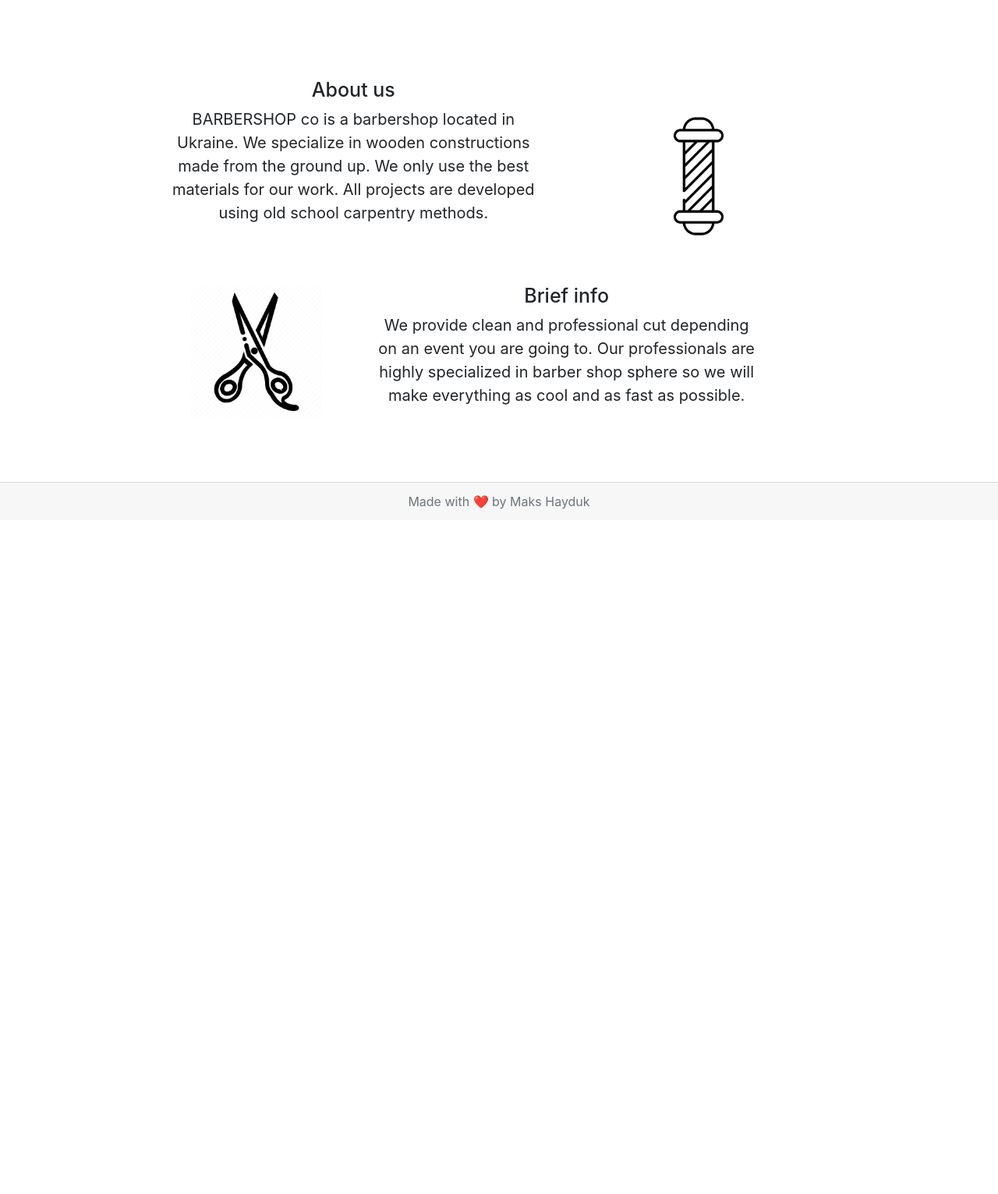
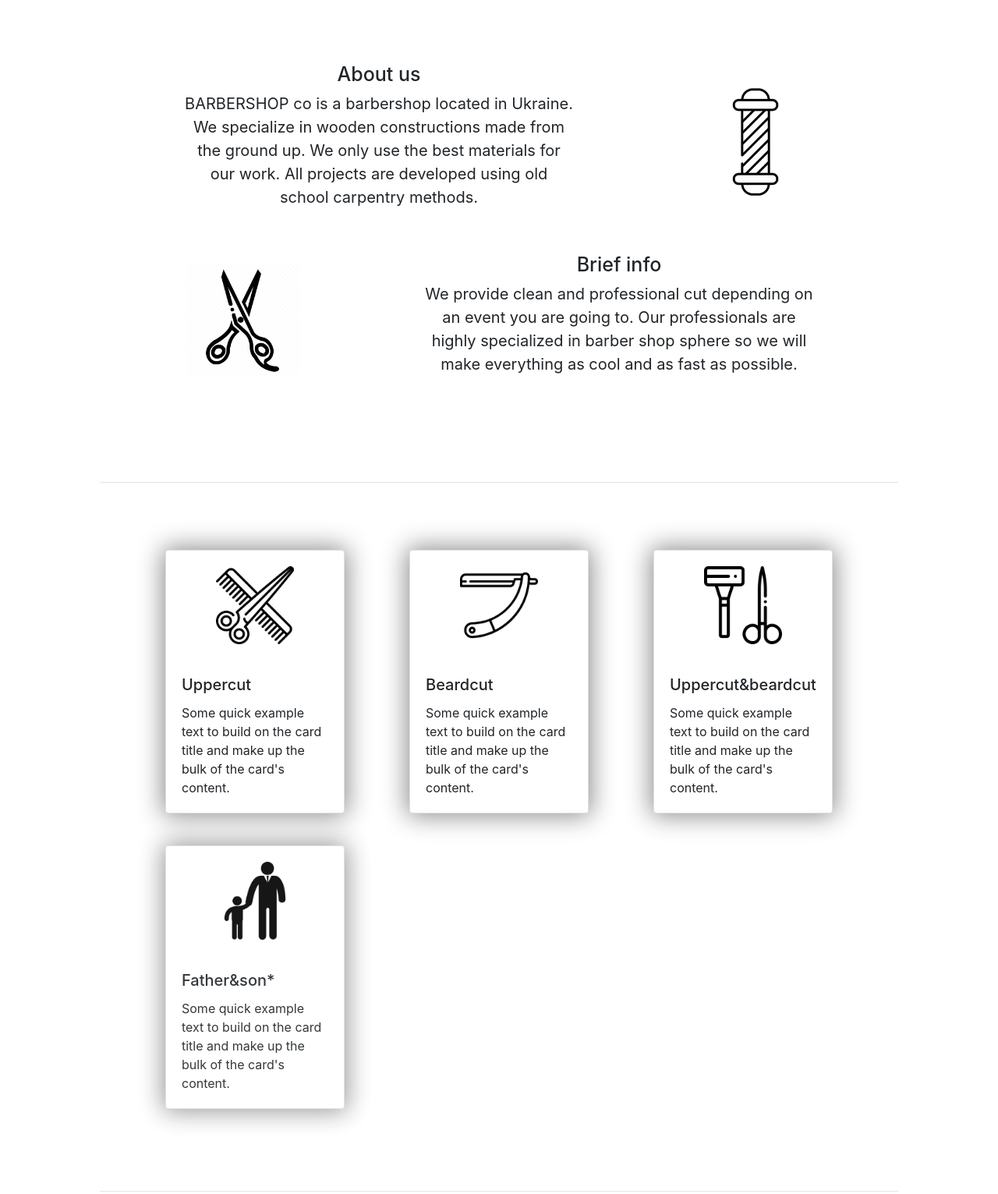
Before and after one commit to maks-hayduk/lading-page, a website: page index.html in a window 1280 px wide. Shown: the part 820-2351 px from the top of the page at 78% size. Before the commit the page ends 1487 px from the top, so only its background shows below. Drawn offline with nearby package versions, Linux system fonts and the light colour scheme.

Commit message:
Extended general info with prices info, added animations, imrpoved UI on tablet/mobile

```diff
--- a/index.html
+++ b/index.html
@@ -24,7 +24,7 @@
 
   <div class="text-center" id="bg">
     <div class="card-body text-center" id="bg-text">
-      <h5 class="card-title">BARBERSHOP co</h5>
+      <h5 class="site-title">BARBERSHOP co</h5>
       <p class="card-text">Best of the best barbershop in the world.</p>
       <a href="#" class="btn btn-danger" onclick="">Get to know more</a>
     </div>
@@ -32,7 +32,26 @@
 
   <div id="general-info-block">
     <div class="container">
-      <div class="row">
+      <div class="container-content">
+        <div id="first-info">
+          <h4 class="title">About us</h4>
+          <p class="info-text">BARBERSHOP co is a barbershop located in Ukraine. We specialize in wooden constructions made from the ground up. We only use the best materials for our work. All projects are developed using old school carpentry methods.</p>
+        </div>
+        <div class="img-del-media">
+          <div id="col-img-1"></div>
+        </div>
+      </div>
+
+      <div class="container-content">
+        <div class="img-del-media">
+          <div id="col-img-2"></div>
+        </div>
+        <div id="second-info">
+          <h4 class="title">Brief info</h4>
+          <p class="info-text">We provide clean and professional cut depending on an event you are going to. Our professionals are highly specialized in barber shop sphere so we will make everything as cool and as fast as possible.</p>
+        </div>
+      </div>
+      <!-- <div class="row">
         <div class="col-7" id="first-info">
           <h4 class="title">About us</h4>
           <p class="info-text">BARBERSHOP co is a barbershop located in Ukraine. We specialize in wooden constructions made from the ground up. We only use the best materials for our work. All projects are developed using old school carpentry methods.</p>
@@ -49,9 +68,44 @@
           <h4 class="title">Brief info</h4>
           <p class="info-text">We provide clean and professional cut depending on an event you are going to. Our professionals are highly specialized in barber shop sphere so we will make everything as cool and as fast as possible.</p>
         </div>
+      </div> -->
+    </div>
+  </div>
+
+  <hr style="width:80%">
+
+  <div id="cuts-prices">
+    <div class="card" id="card-price-1">
+      <div id="cuts-prices-img-1"></div>
+      <div class="card-body">
+        <h1 class="card-title">Uppercut</h1>
+        <p class="card-text">Some quick example text to build on the card title and make up the bulk of the card's content.</p>
       </div>
     </div>
+    <div class="card" id="card-price-2">
+      <div id="cuts-prices-img-2"></div>
+      <div class="card-body">
+        <h1 class="card-title">Beardcut</h1>
+        <p class="card-text">Some quick example text to build on the card title and make up the bulk of the card's content.</p>
+      </div>
+    </div>
+    <div class="card" id="card-price-3">
+        <div id="cuts-prices-img-3"></div>
+        <div class="card-body">
+          <h1 class="card-title">Uppercut&beardcut</h1>
+          <p class="card-text">Some quick example text to build on the card title and make up the bulk of the card's content.</p>
+        </div>
+      </div>
+      <div class="card" id="card-price-4">
+          <div id="cuts-prices-img-4"></div>
+          <div class="card-body">
+            <h1 class="card-title">Father&son*</h1>
+            <p class="card-text">Some quick example text to build on the card title and make up the bulk of the card's content.</p>
+          </div>
+        </div>
   </div>
+
+  <hr style="width:80%">
 
   <div class="card-footer text-muted text-center">
     Made with ❤️ by Maks Hayduk
--- a/index.js
+++ b/index.js
@@ -5,19 +5,19 @@ const navbarScroll = (scrollTop) => {
 }
 
 $(document).ready(() => {
+  $(this).scrollTop(0);
+});
+
+$(document).ready(() => {
   $('#bg').animate({height: `1000px`}, 1500);
   $('#bg-text').animate({opacity: 1}, 1000);
-
-  $('html, body').animate({
-    scrollTop: 0
-  }, 0);
 });
 
-$("#general-info-button").click(() => {
-  navbarScroll($("#general-info-block").offset().top - 56);
+$('#general-info-button').click(() => {
+  navbarScroll($('#general-info-block').offset().top - 56);
 });
 
-$("#nav-barber-button").click(() => {
+$('#nav-barber-button').click(() => {
   navbarScroll(0);
 });
 
@@ -31,24 +31,33 @@ $(window).scroll(() => {
   if (scrollTop > $('#general-info-block').offset().top/2 && $('#bg').height() > $('#bg').height()/2) {
     $('#general-info-block').animate({opacity: 1}, 1000);
 
-    $("#first-info").animate({
+    $('#first-info').animate({
       opacity: 1,
-      left: "100px"
+      left: '100px'
     }, 2000);
 
-    $("#col-img-1").animate({
+    $('#col-img-1').animate({
       opacity: 1
     }, 1000)
 
     setTimeout(() => {
-      $("#second-info").animate({
+      $('#second-info').animate({
         opacity: 1,
-        left: "-100px"
+        left: '-100px'
       }, 2000);
 
-      $("#col-img-2").animate({
+      $('#col-img-2').animate({
         opacity: 1
       }, 1000)
     }, 1000)
   }
+
+  if (scrollTop > $('#second-info').offset().top - 100) {
+    for (let i = 1; i <=4; i++) {
+      $(`#card-price-${i}`).animate({
+        opacity: 1,
+        top: '-10px'
+      }, 1000*i)
+    }
+  }
 });
--- a/style.css
+++ b/style.css
@@ -16,7 +16,7 @@
   opacity: 0;
 }
 
-.card-title {
+.site-title {
   font-size: 50px;
   font-weight: bold;
 }
@@ -25,9 +25,11 @@
   position: fixed;
   width: 100%;
   opacity: 0;
+  z-index: 9999;
+  box-shadow: 0px 10px 32px -5px rgba(0,0,0,0.46);
 }
 
-#general-info-block {
+#general-info-block, #cuts-prices {
   min-height: 200px;
   width: 70%;
   margin: 0 auto;
@@ -50,41 +52,104 @@
   width: 50%;
 }
 
-.row {
-  margin-top: 60px;
+.container-content {
+  width: 100%;
+  display: flex;
+  justify-content: space-around;
+  align-items: center;
+  margin: 40px 0;
 }
 
 #col-img-1 {
   background: url("img/barbershop.png") center center no-repeat;
   background-size: contain;
-  margin-top: 10%;
-  margin-left: 20%;
-  width: 80%;
-  height: 80%;
+  width: 150px;
+  height: 150px;
   opacity: 0;
 }
 
 #first-info {
-  margin-left: -100px;
+  width: 70%;
+  max-width: 500px;
+  margin-right: 100px;
   opacity: 0;
 }
 
 #col-img-2 {
   background: url("img/scissors.png") center center no-repeat;
   background-size: contain;
-  width: 100%;
-  height: 100%;
+  width: 150px;
+  height: 150px;
   opacity: 0;
 }
 
 #second-info {
+  width: 70%;
+  max-width: 500px;
   margin-left: 100px;
+  opacity: 0;
+}
+
+#cuts-prices {
+  display: flex;
+  justify-content: space-between;
+  flex-wrap: wrap;
+  margin: 0 auto;
+}
+
+#cuts-prices-img-1 {
+  background: url("img/hair.png") center center no-repeat;
+}
+
+#cuts-prices-img-2 {
+  background: url("img/beard.png") center center no-repeat;
+}
+
+#cuts-prices-img-3 {
+  background: url("img/hair-beard.png") center center no-repeat;
+}
+
+#cuts-prices-img-4 {
+  background: url("img/father-son.png") center center no-repeat;
+}
+
+#cuts-prices-img-1, #cuts-prices-img-2, #cuts-prices-img-3, #cuts-prices-img-4 {
+  background-size: contain;
+  height: 100px;
+  margin: 20px;
+}
+
+.card-title {
+  font-size: 20px;
+}
+
+.card {
+  display: inline-block;
+  width: 230px;
+  margin: 20px;
+  box-shadow: 0px 0px 32px 3px rgba(0,0,0,0.46);
+}
+
+#card-price-1, #card-price-2, #card-price-3, #card-price-4 {
   opacity: 0;
 }
 
 @media screen and (max-width: 768px) {
   #general-info-block {
     width: 90%;
+  }
+
+  #cuts-prices {
+    justify-content: center;
+  }
+
+  .img-del-media {
+    display: none;
+  }
+
+  #first-info, #second-info {
+    width: 300px;
+    margin: 30px auto;
   }
 }
 
@@ -97,10 +162,6 @@
     width: 80%;
   }
 
-  .col {
-    display: none;
-  }
-
   .col-7 {
     max-width: 100% !important;
     flex: none !important;
```
Also changed, not shown: img/beard.png (added), img/father-son.png (added), img/hair-beard.png (added), img/hair.png (added).
